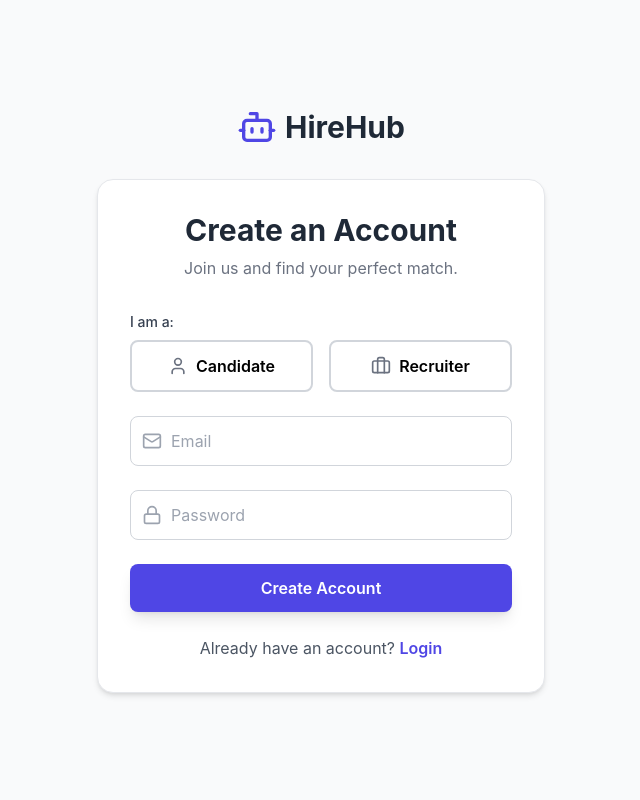
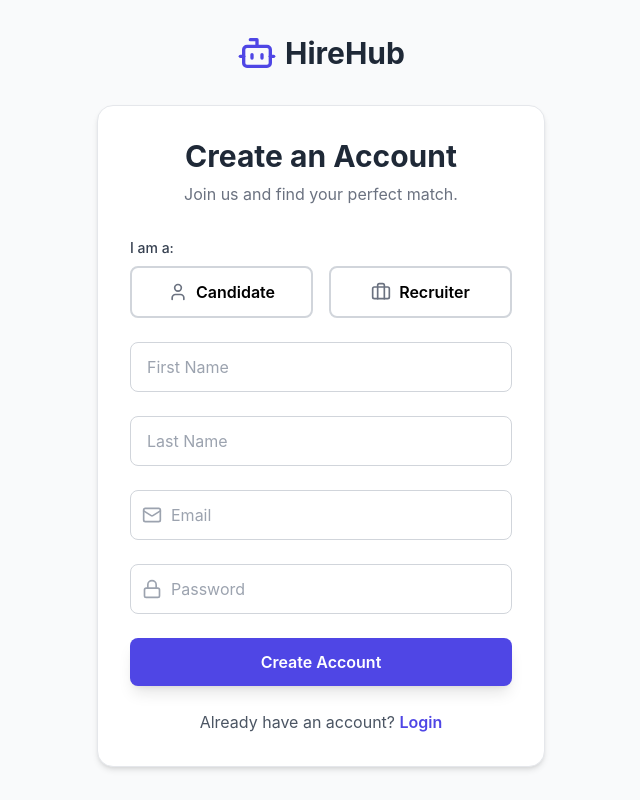
Before and after one commit to Lacky227/HireHub, a React app in the folder web-ui/: page /register in a window 1280 px wide. Shown: the whole page, without its empty margins (319-959 px from the left). Built offline with nearby package versions, Linux system fonts and the light colour scheme; the HTML template or start-up script is replaced by a standard one.

Commit message:
feat: enhance RegisterPage with API integration and additional fields

```diff
--- a/web-ui/src/pages/RegisterPage.jsx
+++ b/web-ui/src/pages/RegisterPage.jsx
@@ -1,32 +1,60 @@
-import React, {useEffect, useState} from 'react';
-import {Link, useNavigate, useSearchParams} from 'react-router-dom';
+import React, { useEffect, useState } from 'react';
+import { Link, useNavigate, useSearchParams } from 'react-router-dom';
 import { Bot, Mail, Lock, User, Briefcase } from 'lucide-react';
+import { registerUser } from '../services/api.js';
 
 export default function RegisterPage() {
     const [searchParams, setSearchParams] = useSearchParams();
+    const [role, setRole] = useState('');
+    const [firstName, setFirstName] = useState('');
+    const [lastName, setLastName] = useState('');
     const [email, setEmail] = useState('');
     const [password, setPassword] = useState('');
-    const [role, setRole] = useState();
     const navigate = useNavigate();
 
     useEffect(() => {
         const currentRole = searchParams.get('role');
-        if (currentRole) {
-            setRole(currentRole);
-        }
+        if (currentRole) setRole(currentRole);
     }, [searchParams]);
 
     const handleRoleChange = (newRole) => {
         setRole(newRole);
         setSearchParams({ role: newRole });
     };
-    const handleRegister = (e) => {
+
+    const handleRegister = async (e) => {
         e.preventDefault();
-        console.log('Registering with:', { email, password, role });
-        const newUser = { email, password, role };
-        localStorage.setItem('user', JSON.stringify(newUser));
-        alert('Registration successful! Please log in.');
-        navigate('/login');
+
+        if (!role || !firstName || !lastName || !email || !password) {
+            alert('Please fill all fields');
+            return;
+        }
+
+        try {
+            const response = await registerUser({
+                firstName,
+                lastName,
+                email,
+                password,
+                role,
+            });
+
+            const { accessToken, refreshToken, role: userRole } = response.data;
+
+            localStorage.setItem('accessToken', accessToken);
+            localStorage.setItem('refreshToken', refreshToken);
+            localStorage.setItem('userRole', userRole);
+
+            alert('Registration successful!');
+            navigate('/login');
+        } catch (err) {
+            console.error(err);
+            if (err.response?.status === 409) {
+                alert('Email already exists');
+            } else {
+                alert('Registration failed');
+            }
+        }
     };
 
     return (
@@ -39,13 +67,13 @@ export default function RegisterPage() {
                 <div className="bg-white p-8 rounded-2xl shadow-md border border-gray-200">
                     <h2 className="text-3xl font-bold text-center text-gray-800 mb-2">Create an Account</h2>
                     <p className="text-center text-gray-500 mb-8">Join us and find your perfect match.</p>
-                    <div className="space-y-6">
+                    <form className="space-y-6" onSubmit={handleRegister}>
                         <div>
                             <label className="block text-sm font-medium text-gray-700 mb-2">I am a:</label>
                             <div className="grid grid-cols-2 gap-4">
                                 <button
                                     type="button"
-                                    onClick={() => { handleRoleChange('Candidate'); setRole('Candidate') }}
+                                    onClick={() => handleRoleChange('Candidate')}
                                     className={`flex items-center justify-center p-3 rounded-lg border-2 transition ${
                                         role === 'Candidate' ? 'border-indigo-600 bg-indigo-50' : 'border-gray-300'
                                     }`}
@@ -55,7 +83,7 @@ export default function RegisterPage() {
                                 </button>
                                 <button
                                     type="button"
-                                    onClick={() => { handleRoleChange('Recruiter'); setRole('Recruiter')}}
+                                    onClick={() => handleRoleChange('Recruiter')}
                                     className={`flex items-center justify-center p-3 rounded-lg border-2 transition ${
                                         role === 'Recruiter' ? 'border-indigo-600 bg-indigo-50' : 'border-gray-300'
                                     }`}
@@ -65,6 +93,23 @@ export default function RegisterPage() {
                                 </button>
                             </div>
                         </div>
+
+                        <input
+                            type="text"
+                            placeholder="First Name"
+                            value={firstName}
+                            onChange={(e) => setFirstName(e.target.value)}
+                            className="w-full px-4 py-3 border border-gray-300 rounded-lg focus:ring-2 focus:ring-indigo-500"
+                            required
+                        />
+                        <input
+                            type="text"
+                            placeholder="Last Name"
+                            value={lastName}
+                            onChange={(e) => setLastName(e.target.value)}
+                            className="w-full px-4 py-3 border border-gray-300 rounded-lg focus:ring-2 focus:ring-indigo-500"
+                            required
+                        />
                         <div className="relative">
                             <Mail className="absolute left-3 top-1/2 -translate-y-1/2 text-gray-400" size={20} />
                             <input
@@ -73,7 +118,7 @@ export default function RegisterPage() {
                                 value={email}
                                 onChange={(e) => setEmail(e.target.value)}
                                 required
-                                className="w-full pl-10 pr-4 py-3 border border-gray-300 rounded-lg focus:ring-2 focus:ring-indigo-500 focus:border-indigo-500 outline-none transition"
+                                className="w-full pl-10 pr-4 py-3 border border-gray-300 rounded-lg focus:ring-2 focus:ring-indigo-500"
                             />
                         </div>
                         <div className="relative">
@@ -84,16 +129,16 @@ export default function RegisterPage() {
                                 value={password}
                                 onChange={(e) => setPassword(e.target.value)}
                                 required
-                                className="w-full pl-10 pr-4 py-3 border border-gray-300 rounded-lg focus:ring-2 focus:ring-indigo-500 focus:border-indigo-500 outline-none transition"
+                                className="w-full pl-10 pr-4 py-3 border border-gray-300 rounded-lg focus:ring-2 focus:ring-indigo-500"
                             />
                         </div>
                         <button
-                            onClick={handleRegister}
+                            type="submit"
                             className="w-full bg-indigo-600 text-white py-3 rounded-lg font-semibold hover:bg-indigo-700 transition-transform transform hover:scale-105 shadow-lg"
                         >
                             Create Account
                         </button>
-                    </div>
+                    </form>
                     <p className="text-center text-gray-600 mt-6">
                         Already have an account?{' '}
                         <Link to="/login" className="font-semibold text-indigo-600 hover:underline">
```
